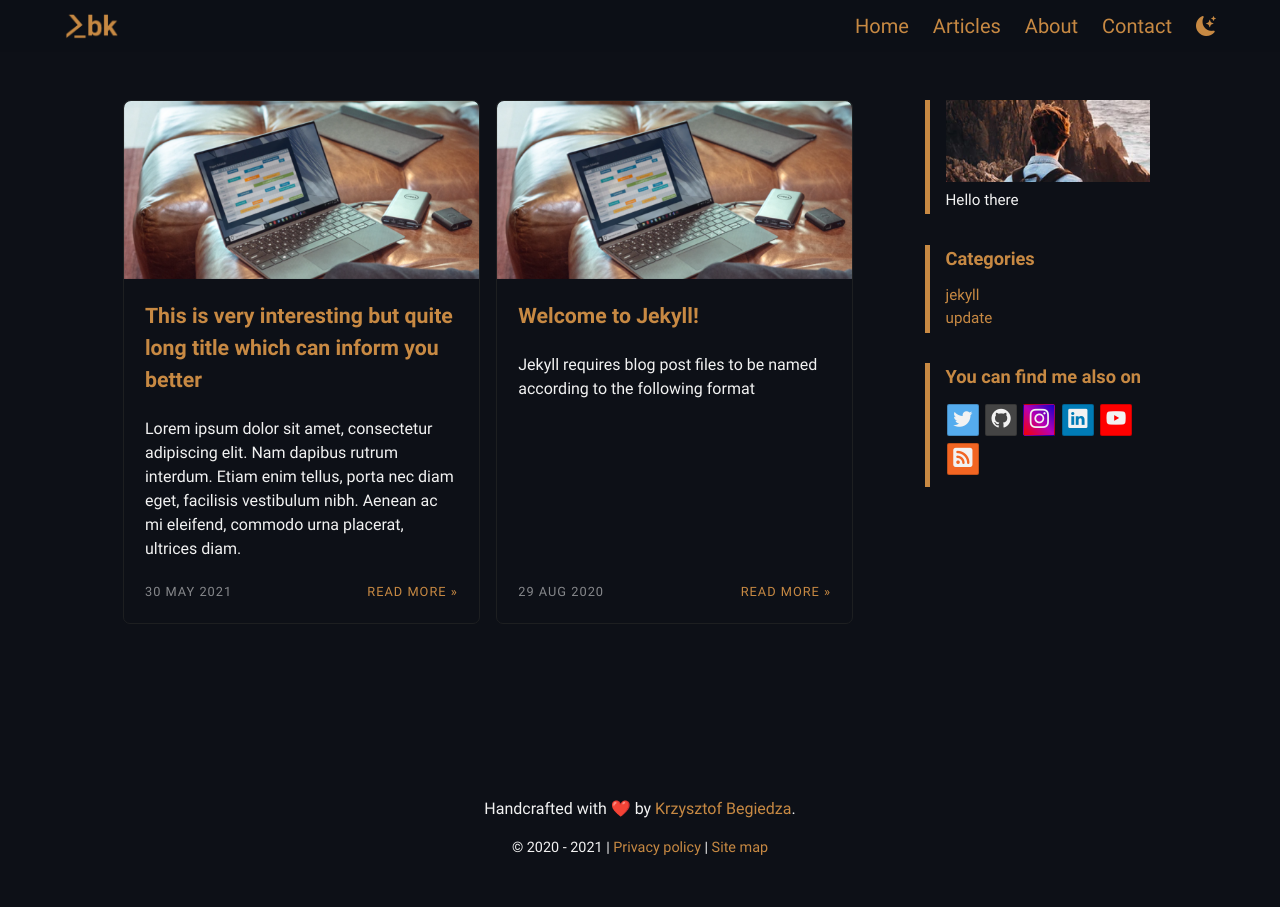
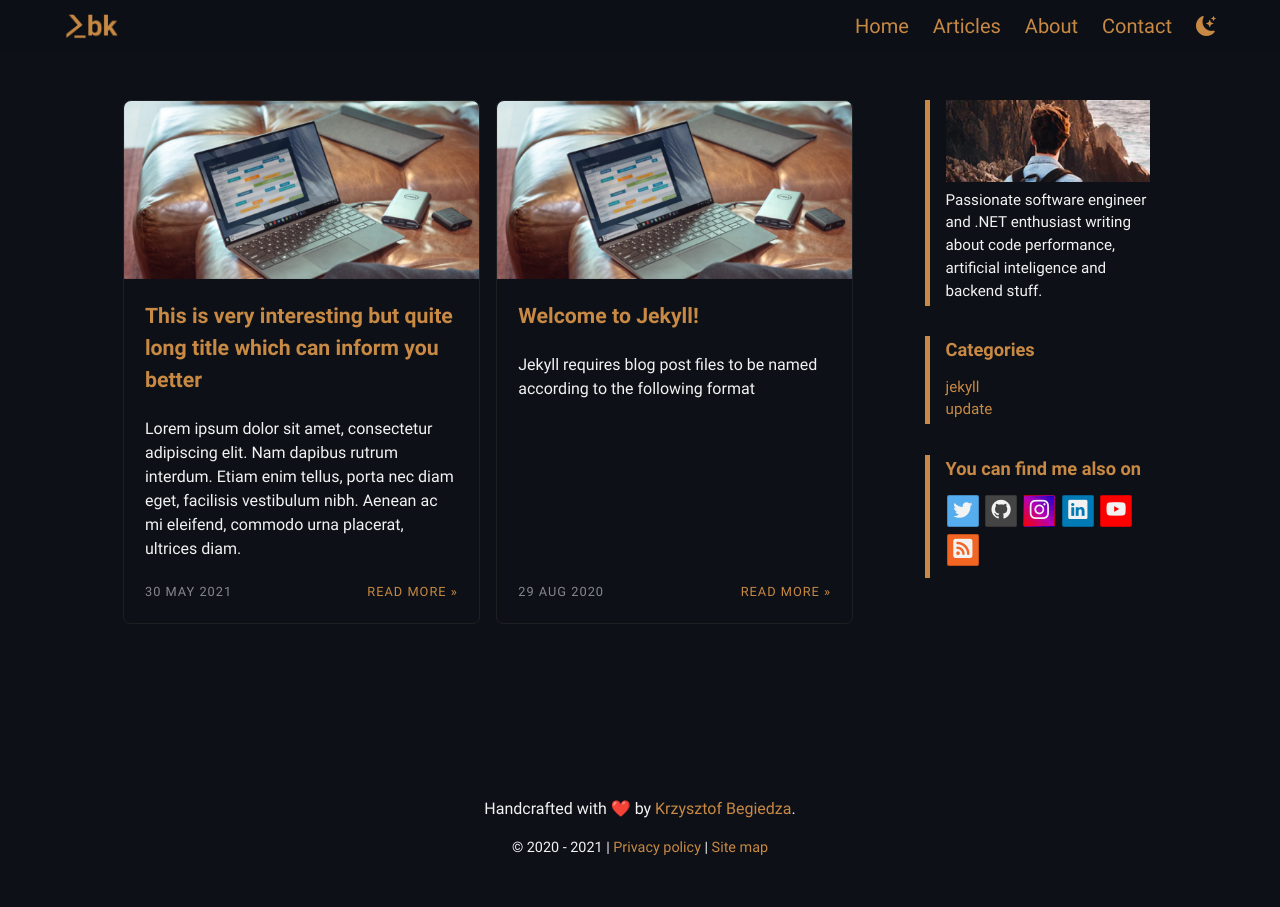
Before and after one commit to kbegiedza/kbegiedza.github.io, a Jekyll site: the page built from index.html, in a window 1280 px wide. Built offline with Jekyll 4.4.1, drawn with Linux system fonts in a browser that asks for light colours; nearby versions of some CDN libraries.

Commit message:
side abouit

```diff
--- a/_includes/side/about.html
+++ b/_includes/side/about.html
@@ -6,6 +6,6 @@
     </div>
 
     <p class="side-about-text">
-        Hello there
+        Passionate software engineer and .NET enthusiast writing about code performance, artificial inteligence and backend stuff.
     </p>
 </div>
```
